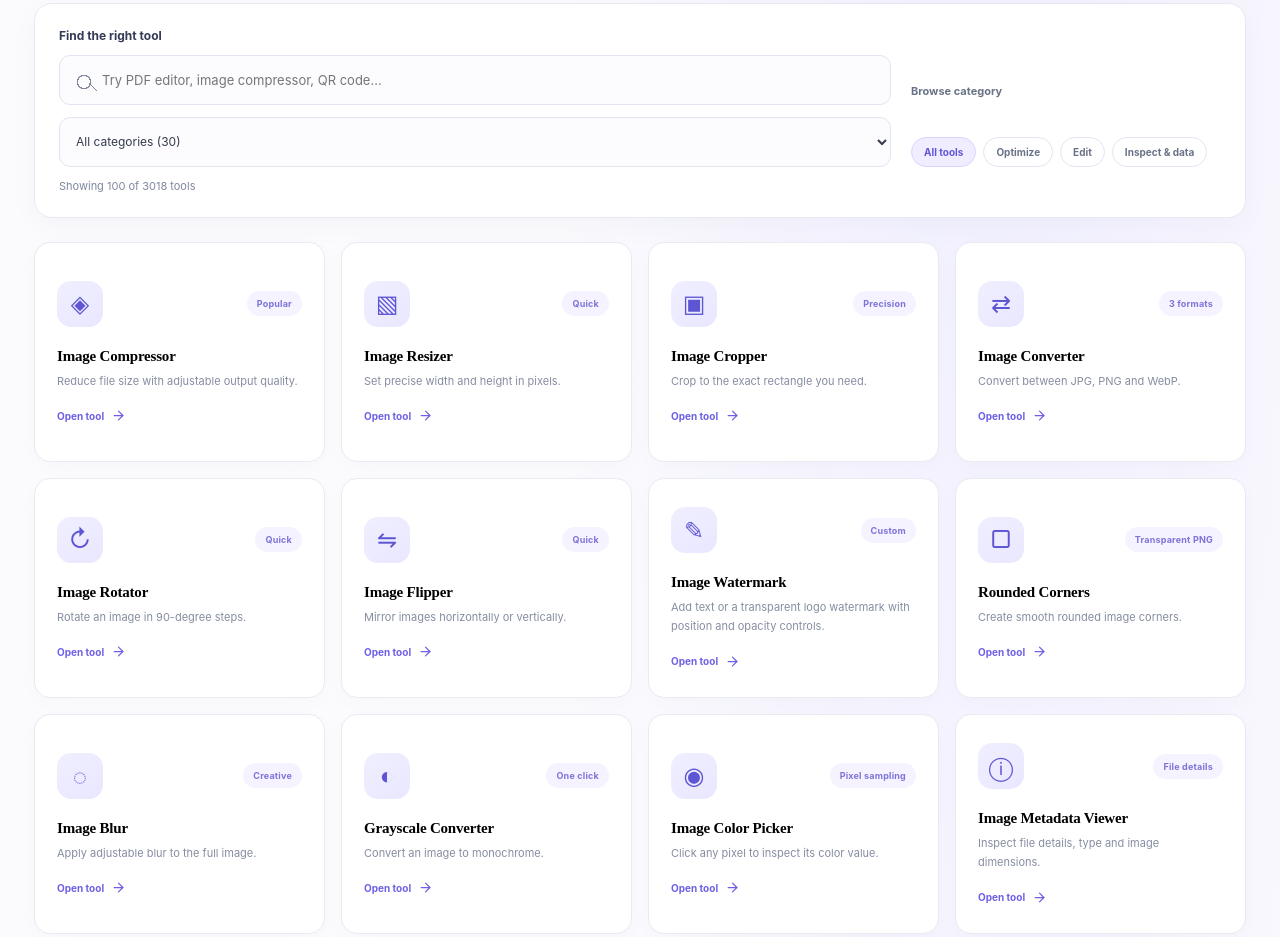
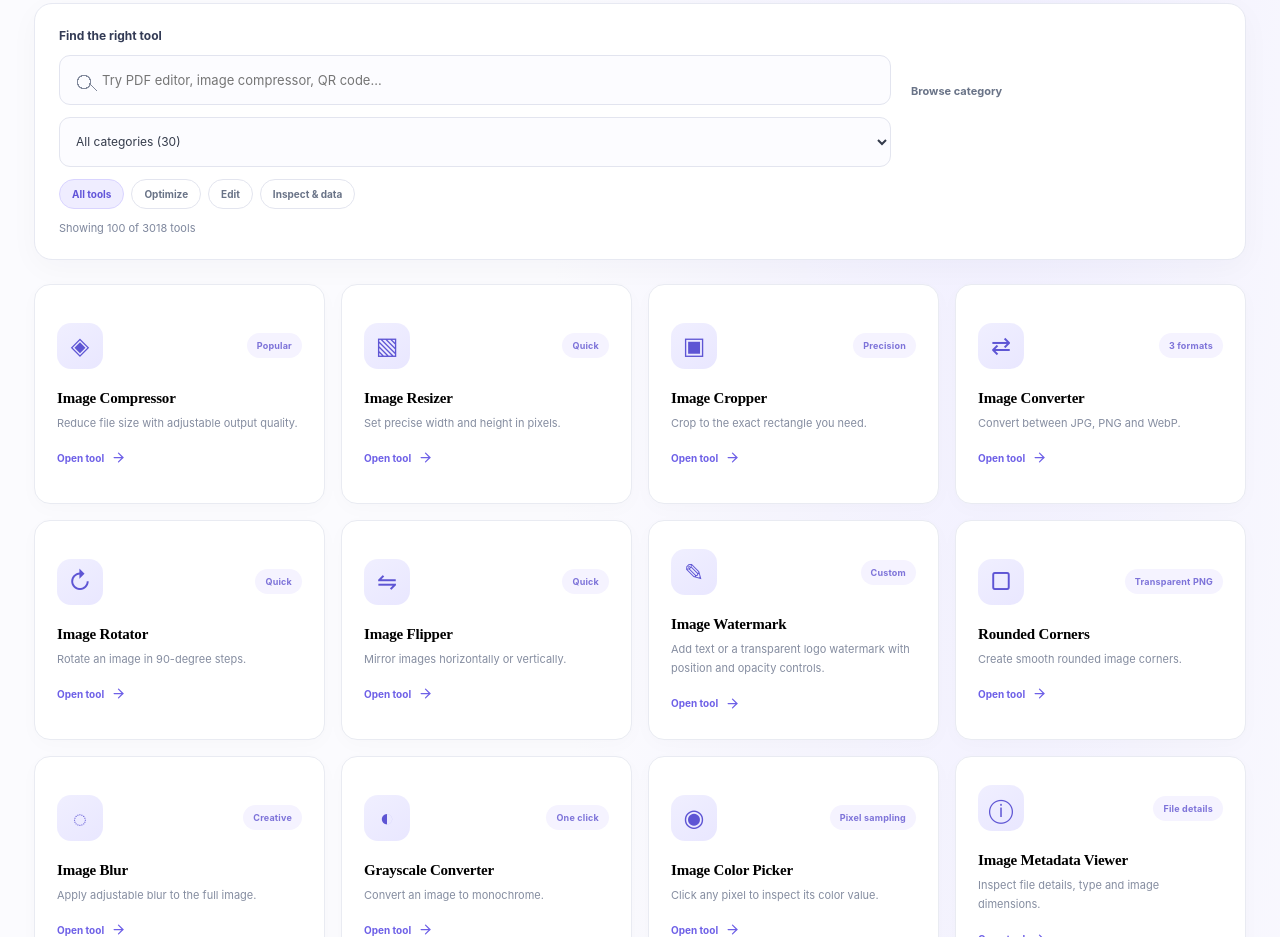
Before and after one commit to Hard-Worker-Dev/PixelTools, a React (Vite) app: page / in a window 1280 px wide. Shown: the part 1020-1957 px from the top of the page. Built offline with nearby package versions, Linux system fonts and the light colour scheme.

Commit message:
style: align quick filters in tool discovery panel

```diff
--- a/src/styles.css
+++ b/src/styles.css
@@ -281,3 +281,5 @@ footer .brand-mark{width:30px;height:30px}
 .pdf-privacy{display:flex;align-items:center;gap:7px;color:#8790a0;font-size:10px}
 .pdf-privacy svg{color:#38a182}
 @media(max-width:560px){.pdf-list-head{align-items:flex-start;flex-direction:column}.pdf-list-head>div{width:100%;justify-content:flex-end}.pdf-file-row{gap:6px;padding:9px 7px}.pdf-file-row>div:nth-of-type(1) b{max-width:110px}.pdf-reorder{gap:2px}.pdf-reorder button,.pdf-remove{width:25px;height:25px}.pdf-result>div{flex-wrap:wrap}.pdf-result>div span{margin-left:0;flex-basis:100%}}
+
+.tool-discovery .tool-filters{grid-column:1/-1}
```
